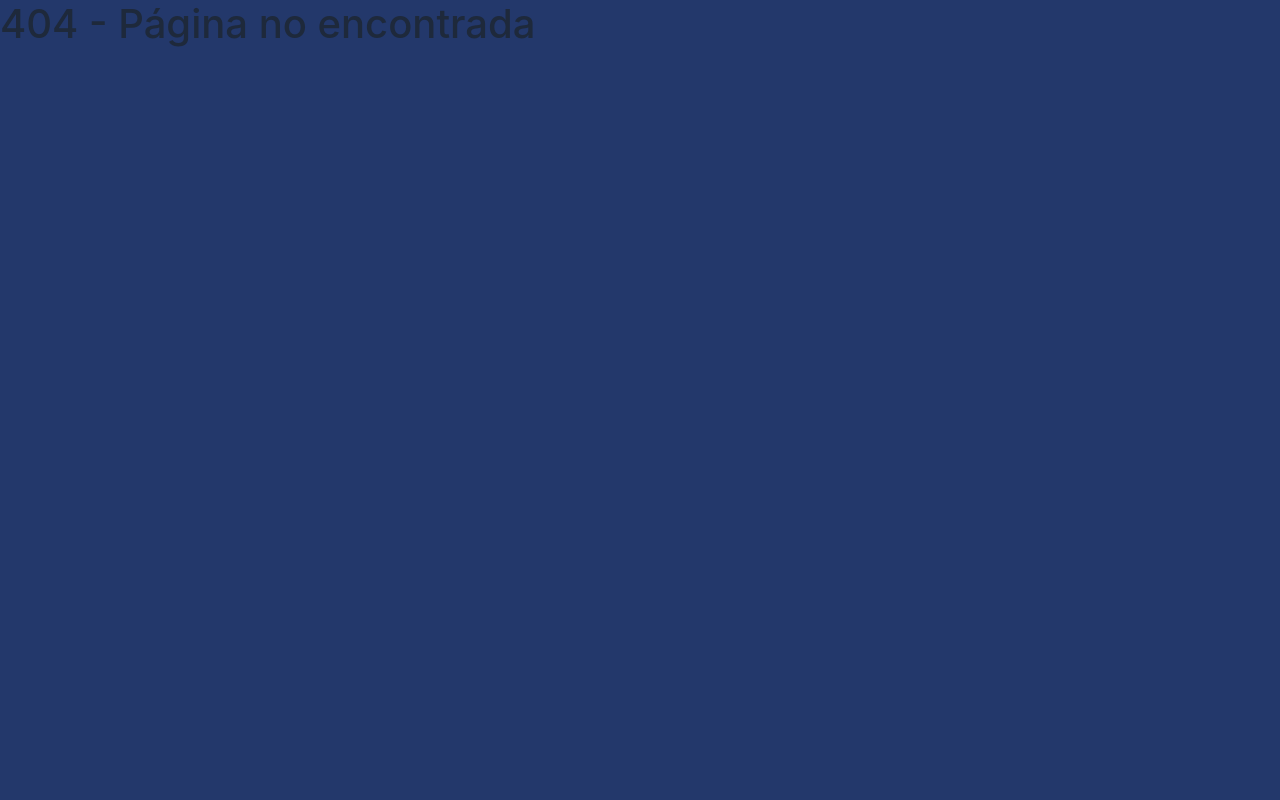
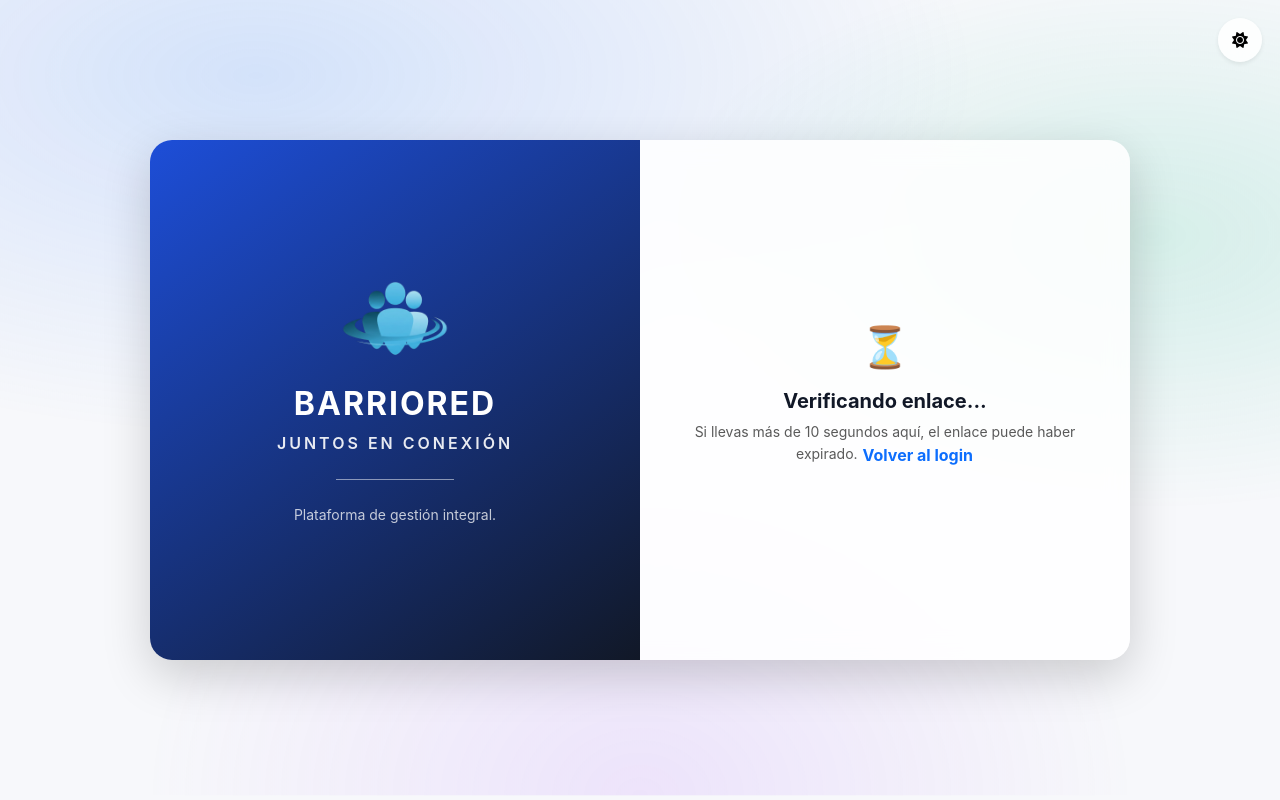
Before and after one commit to Aitor1945/TFG, a React (Vite) app: page /reset-password in a window 1280 px wide. Before the commit this address had no page. Built offline with nearby package versions, Linux system fonts and the light colour scheme.

Commit message:
reset password

```diff
--- a/src/components/pages/Login.jsx
+++ b/src/components/pages/Login.jsx
@@ -80,7 +80,7 @@ const onRecovery = async (e) => {
 
   const { error } = await supabase.auth.resetPasswordForEmail(
     recoveryEmail.trim(),
-    { redirectTo: "https://tu-dominio.com/reset-password" }
+    { redirectTo: "https://localhost:5173/reset-password" }
   );
 
   if (error) {
--- /dev/null
+++ b/src/components/pages/ResetPassword.jsx
@@ -0,0 +1,221 @@
+import React, { useEffect, useState } from "react";
+import { useNavigate } from "react-router-dom";
+import { supabase } from "../../lib/supabase";
+import "./login.css"; // reutilizamos el mismo CSS del login
+
+export default function ResetPassword() {
+  const navigate = useNavigate();
+
+  const [password, setPassword]           = useState("");
+  const [confirmar, setConfirmar]         = useState("");
+  const [showPass, setShowPass]           = useState(false);
+  const [showConfirm, setShowConfirm]     = useState(false);
+  const [cargando, setCargando]           = useState(false);
+  const [error, setError]                 = useState("");
+  const [exito, setExito]                 = useState(false);
+  const [sesionLista, setSesionLista]     = useState(false);
+  const [theme, setTheme]                 = useState("light");
+
+  // Supabase manda el token en el hash de la URL (#access_token=...)
+  // onAuthStateChange lo detecta automáticamente y crea la sesión
+  useEffect(() => {
+    const { data: listener } = supabase.auth.onAuthStateChange((event, session) => {
+      if (event === "PASSWORD_RECOVERY" && session) {
+        setSesionLista(true);
+      }
+    });
+    return () => listener.subscription.unsubscribe();
+  }, []);
+
+  // Tema
+  useEffect(() => {
+    document.body.classList.toggle("light-mode", theme === "light");
+    document.body.classList.toggle("dark-mode",  theme === "dark");
+    return () => document.body.classList.remove("light-mode", "dark-mode");
+  }, [theme]);
+
+  const isValida    = password.trim().length >= 6;
+  const coincide    = password === confirmar;
+
+  const onSubmit = async (e) => {
+    e.preventDefault();
+    setError("");
+
+    if (!isValida) {
+      setError("La contraseña debe tener al menos 6 caracteres.");
+      return;
+    }
+    if (!coincide) {
+      setError("Las contraseñas no coinciden.");
+      return;
+    }
+
+    setCargando(true);
+
+    const { error: err } = await supabase.auth.updateUser({
+      password: password.trim()
+    });
+
+    setCargando(false);
+
+    if (err) {
+      setError("Error al actualizar: " + err.message);
+      return;
+    }
+
+    setExito(true);
+    // Redirigir al login después de 3 segundos
+    setTimeout(() => navigate("/login"), 3000);
+  };
+
+  return (
+    <div>
+      {/* Botón tema */}
+      <button
+        className="theme-btn shadow-sm"
+        onClick={() => setTheme(t => t === "light" ? "dark" : "light")}
+        type="button"
+      >
+        <i className={`fa-solid ${theme === "light" ? "fa-sun" : "fa-moon"}`} />
+      </button>
+
+      <div className="animated-bg" />
+
+      <div className="container-fluid min-vh-100 d-flex align-items-center justify-content-center position-fixed z-1">
+        <div className="login-wrapper shadow-lg">
+          <div className="row g-0 h-100">
+
+            {/* Branding */}
+            <div className="col-md-6 d-none d-md-flex flex-column justify-content-center align-items-center bg-branding text-white p-5">
+              <div className="text-center">
+                <img src="/BarrioRedLogo.png" alt="Logo" className="app-logo mb-3" />
+                <h2 className="fw-bold brand-title">BARRIORED</h2>
+                <p className="brand-subtitle">JUNTOS EN CONEXIÓN</p>
+                <hr className="my-4 border-white opacity-50 w-50 mx-auto" />
+                <p className="small opacity-75 mt-3">Plataforma de gestión integral.</p>
+              </div>
+            </div>
+
+            {/* Formulario */}
+            <div className="col-md-6 form-side p-5 d-flex flex-column justify-content-center">
+
+              {/* Token no recibido aún */}
+              {!sesionLista && !exito && (
+                <div className="text-center">
+                  <div style={{ fontSize: "2.5rem", marginBottom: 12 }}>⏳</div>
+                  <h5 className="fw-bold">Verificando enlace...</h5>
+                  <p className="text-adaptive small">
+                    Si llevas más de 10 segundos aquí, el enlace puede haber expirado.{" "}
+                    <button
+                      type="button"
+                      className="btn btn-link p-0 small fw-bold text-decoration-none text-primary"
+                      onClick={() => navigate("/login")}
+                    >
+                      Volver al login
+                    </button>
+                  </p>
+                </div>
+              )}
+
+              {/* Formulario nueva contraseña */}
+              {sesionLista && !exito && (
+                <>
+                  <div className="text-start mb-4">
+                    <h3 className="fw-bold">Nueva contraseña</h3>
+                    <p className="text-adaptive small">
+                      Elige una contraseña segura de al menos 6 caracteres.
+                    </p>
+                  </div>
+
+                  <form noValidate onSubmit={onSubmit}>
+
+                    {/* Nueva contraseña */}
+                    <div className="form-floating mb-3 position-relative">
+                      <input
+                        type={showPass ? "text" : "password"}
+                        className={`form-control ${error && !isValida ? "is-invalid" : ""}`}
+                        id="newPassword"
+                        placeholder="Nueva contraseña"
+                        value={password}
+                        onChange={(e) => setPassword(e.target.value)}
+                        required
+                      />
+                      <label htmlFor="newPassword">Nueva contraseña</label>
+                      <button
+                        type="button"
+                        className="password-toggle"
+                        onClick={() => setShowPass(s => !s)}
+                      >
+                        <i className={`fa-regular ${showPass ? "fa-eye-slash" : "fa-eye"}`} />
+                      </button>
+                    </div>
+
+                    {/* Confirmar contraseña */}
+                    <div className="form-floating mb-4 position-relative">
+                      <input
+                        type={showConfirm ? "text" : "password"}
+                        className={`form-control ${error && !coincide ? "is-invalid" : ""}`}
+                        id="confirmPassword"
+                        placeholder="Confirmar contraseña"
+                        value={confirmar}
+                        onChange={(e) => setConfirmar(e.target.value)}
+                        required
+                      />
+                      <label htmlFor="confirmPassword">Confirmar contraseña</label>
+                      <button
+                        type="button"
+                        className="password-toggle"
+                        onClick={() => setShowConfirm(s => !s)}
+                      >
+                        <i className={`fa-regular ${showConfirm ? "fa-eye-slash" : "fa-eye"}`} />
+                      </button>
+                    </div>
+
+                    {/* Error */}
+                    {error && (
+                      <div className="alert alert-danger d-flex align-items-center mb-3 p-2 small" role="alert">
+                        <i className="fa-solid fa-triangle-exclamation me-2" />
+                        {error}
+                      </div>
+                    )}
+
+                    <div className="d-grid">
+                      <button
+                        type="submit"
+                        className="btn btn-primary btn-lg custom-btn"
+                        disabled={cargando}
+                      >
+                        {cargando
+                          ? <><i className="fa-solid fa-spinner fa-spin me-2" />Guardando...</>
+                          : "Guardar nueva contraseña"
+                        }
+                      </button>
+                    </div>
+
+                  </form>
+                </>
+              )}
+
+              {/* Éxito */}
+              {exito && (
+                <div className="text-center recovery-success">
+                  <div className="success-icon mb-3">
+                    <i className="fa-solid fa-circle-check" />
+                  </div>
+                  <h4 className="fw-bold mb-2">¡Contraseña actualizada!</h4>
+                  <p className="text-adaptive small">
+                    Redirigiendo al login en unos segundos...
+                  </p>
+                  <div className="success-bar-wrap mt-4">
+                    <div className="success-bar" />
+                  </div>
+                </div>
+              )}
+
+            </div>
+          </div>
+        </div>
+      </div>
+    </div>
+  );
+}
--- a/src/routing/Rutas.jsx
+++ b/src/routing/Rutas.jsx
@@ -14,6 +14,7 @@ import Documentos from "../components/pages/Documentos"
 import Chat from "../components/pages/Chat"
 import Ajustes from "../components/pages/Ajustes"
 import MiPerfil from "../components/pages/MiPerfil"
+import ResetPassword from "../components/pages/ResetPassword"
 
 export default function Rutas() {
   return (
@@ -21,10 +22,11 @@ export default function Rutas() {
       <Routes>
         {/* Login SIN layout */}
         <Route path="/login" element={<Login />} />
+        <Route path="/reset-password" element={<ResetPassword />} />
 
         {/* Todo lo demás CON layout */}
         <Route element={<AppLayout />}>
-          <Route path="/" element={<Navigate to="/dashboard" replace />} />
+          <Route path="/" element={<Navigate to="/login" replace />} />
           <Route path="/dashboard" element={<Dashboard />} />
           <Route path="/muro" element={<Muro />} />
           <Route path="/incidencias" element={<Incidencias />} />
```
Also changed, not shown: 1 other file (tests, documents, lock files or other folders).
